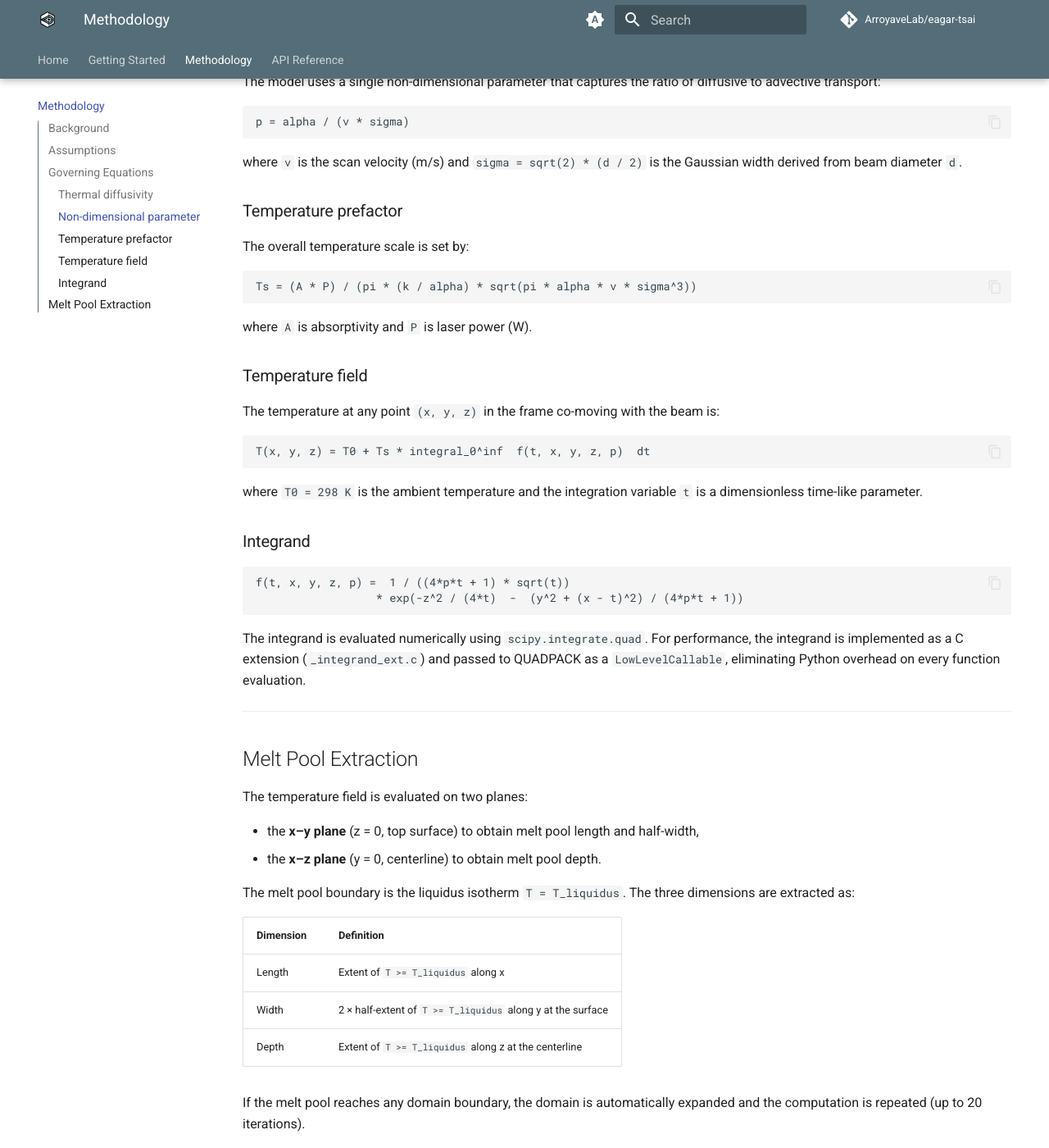
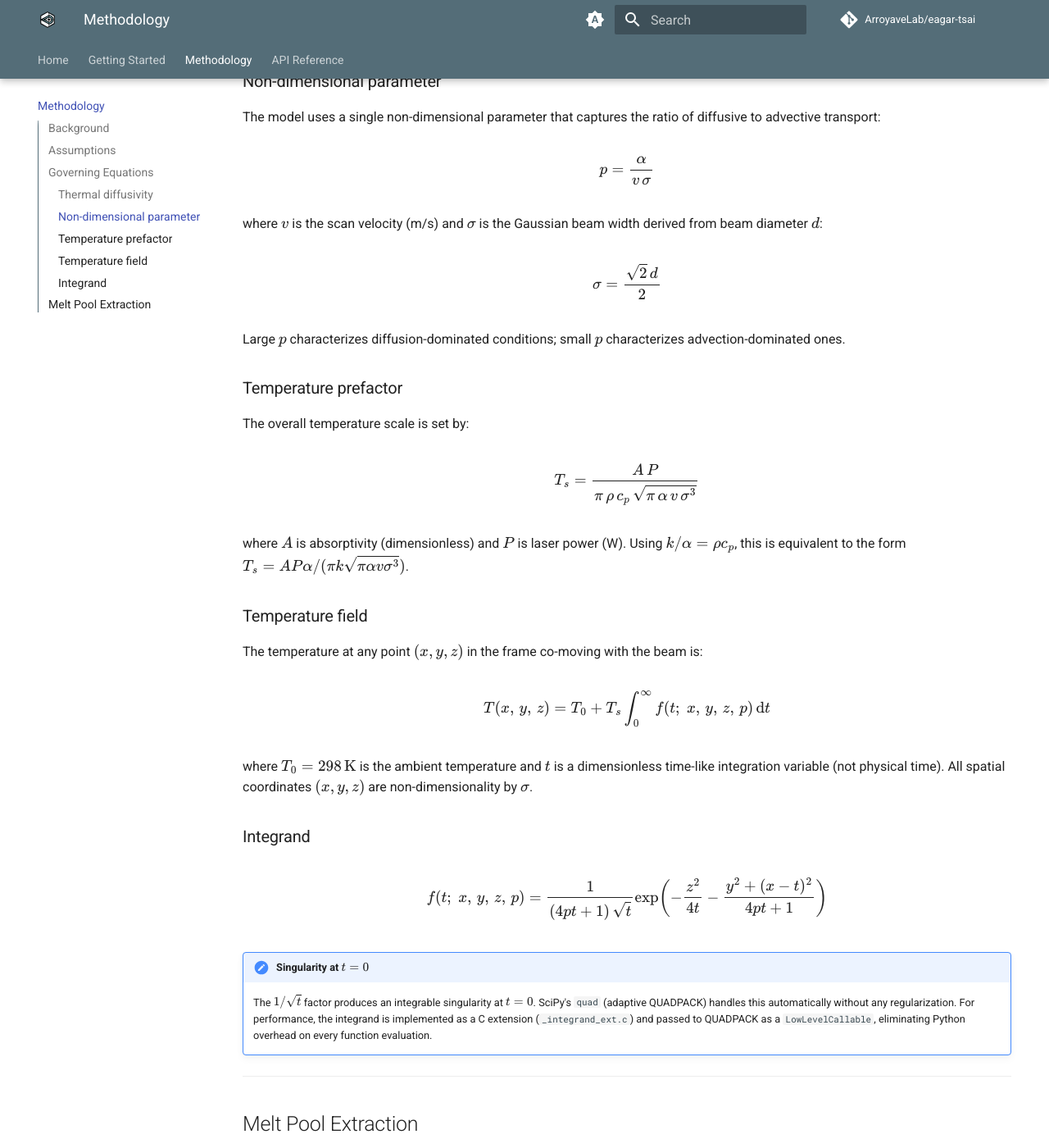
Before and after one commit to ArroyaveLab/eagar-tsai, an MkDocs documentation site: the page built from docs/methodology.md, in a window 1280 px wide and 1400 px high, scrolled down 1052 px. Shown: the whole window at 82% size. Built offline with MkDocs 1.6.1 and Material for MkDocs 9.7.7, drawn with Linux system fonts in a browser that asks for light colours; comment, search, counter and statistics services are not loaded; some of the changed text lies outside the part shown.

Commit message:
Update methodology documentation with LaTeX formatting for equations and add MathJax support

````diff
--- a/docs/methodology.md
+++ b/docs/methodology.md
@@ -6,7 +6,7 @@ The Eagar–Tsai model (1983) provides an analytical solution for the steady-sta
 
 **References:**
 
-- T. W. Eagar and N.-S. Tsai, "Temperature Fields Produced by Traveling Distributed Heat Sources," *Welding Journal (Research Supplement)*, December 1983, pp. 346-s–354-s.
+- T. W. Eagar and N.-S. Tsai, "Temperature Fields Produced by Traveling Distributed Heat Sources," *Welding Journal (Research Supplement)*, December 1983, pp. 346-s–354-s.
 - C integrand reformulation: Sasha Rubenchik, LLNL, 2015.
 
 ---
@@ -27,50 +27,56 @@ The Eagar–Tsai model (1983) provides an analytical solution for the steady-sta
 
 Material thermal diffusivity is computed from the three input properties:
 
-```
-alpha = k / (rho * cp)
-```
+$$
+\alpha = \frac{k}{\rho\, c_p}
+$$
 
-where `k` is thermal conductivity (W/(m·K)), `rho` is density (kg/m³), and `cp` is specific heat (J/(kg·K)).
+where $k$ is thermal conductivity (W/(m·K)), $\rho$ is density (kg/m³), and $c_p$ is specific heat (J/(kg·K)).
 
 ### Non-dimensional parameter
 
 The model uses a single non-dimensional parameter that captures the ratio of diffusive to advective transport:
 
-```
-p = alpha / (v * sigma)
-```
+$$
+p = \frac{\alpha}{v\,\sigma}
+$$
 
-where `v` is the scan velocity (m/s) and `sigma = sqrt(2) * (d / 2)` is the Gaussian width derived from beam diameter `d`.
+where $v$ is the scan velocity (m/s) and $\sigma$ is the Gaussian beam width derived from beam diameter $d$:
+
+$$
+\sigma = \frac{\sqrt{2}\,d}{2}
+$$
+
+Large $p$ characterizes diffusion-dominated conditions; small $p$ characterizes advection-dominated ones.
 
 ### Temperature prefactor
 
 The overall temperature scale is set by:
 
-```
-Ts = (A * P) / (pi * (k / alpha) * sqrt(pi * alpha * v * sigma^3))
-```
+$$
+T_s = \frac{A\,P}{\pi\,\rho\,c_p\,\sqrt{\pi\,\alpha\,v\,\sigma^3}}
+$$
 
-where `A` is absorptivity and `P` is laser power (W).
+where $A$ is absorptivity (dimensionless) and $P$ is laser power (W). Using $k/\alpha = \rho c_p$, this is equivalent to the form $T_s = A P \alpha / (\pi k \sqrt{\pi \alpha v \sigma^3})$.
 
 ### Temperature field
 
-The temperature at any point `(x, y, z)` in the frame co-moving with the beam is:
+The temperature at any point $(x, y, z)$ in the frame co-moving with the beam is:
 
-```
-T(x, y, z) = T0 + Ts * integral_0^inf  f(t, x, y, z, p)  dt
-```
+$$
+T(x,\,y,\,z) = T_0 + T_s \int_0^\infty f(t;\;x,\,y,\,z,\,p)\,\mathrm{d}t
+$$
 
-where `T0 = 298 K` is the ambient temperature and the integration variable `t` is a dimensionless time-like parameter.
+where $T_0 = 298\,\mathrm{K}$ is the ambient temperature and $t$ is a dimensionless time-like integration variable (not physical time). All spatial coordinates $(x, y, z)$ are non-dimensionality by $\sigma$.
 
 ### Integrand
 
-```
-f(t, x, y, z, p) =  1 / ((4*p*t + 1) * sqrt(t))
-                  * exp(-z^2 / (4*t)  -  (y^2 + (x - t)^2) / (4*p*t + 1))
-```
+$$
+f(t;\;x,\,y,\,z,\,p) = \frac{1}{(4pt+1)\,\sqrt{t}}\exp\!\left(-\frac{z^2}{4t} - \frac{y^2 + (x-t)^2}{4pt+1}\right)
+$$
 
-The integrand is evaluated numerically using `scipy.integrate.quad`. For performance, the integrand is implemented as a C extension (`_integrand_ext.c`) and passed to QUADPACK as a `LowLevelCallable`, eliminating Python overhead on every function evaluation.
+!!! note "Singularity at $t = 0$"
+    The $1/\sqrt{t}$ factor produces an integrable singularity at $t = 0$. SciPy's `quad` (adaptive QUADPACK) handles this automatically without any regularization. For performance, the integrand is implemented as a C extension (`_integrand_ext.c`) and passed to QUADPACK as a `LowLevelCallable`, eliminating Python overhead on every function evaluation.
 
 ---
 
@@ -78,15 +84,15 @@ The integrand is evaluated numerically using `scipy.integrate.quad`. For perform
 
 The temperature field is evaluated on two planes:
 
-- the **x–y plane** (z = 0, top surface) to obtain melt pool length and half-width,
-- the **x–z plane** (y = 0, centerline) to obtain melt pool depth.
+- the **x–y plane** (z = 0, top surface) to get melt pool length and half-width,
+- the **x–z plane** (y = 0, centerline) to get melt pool depth.
 
-The melt pool boundary is the liquidus isotherm `T = T_liquidus`. The three dimensions are extracted as:
+The melt pool boundary is the liquidus isotherm $T = T_\mathrm{liq}$. The three dimensions are extracted as:
 
 | Dimension | Definition |
 |-----------|-----------|
-| Length | Extent of `T >= T_liquidus` along x |
-| Width | 2 × half-extent of `T >= T_liquidus` along y at the surface |
-| Depth | Extent of `T >= T_liquidus` along z at the centerline |
+| Length | Extent of $T \geq T_\mathrm{liq}$ along $x$ |
+| Width | $2 \times$ half-extent of $T \geq T_\mathrm{liq}$ along $y$ at the surface |
+| Depth | Extent of $T \geq T_\mathrm{liq}$ along $z$ at the centerline |
 
 If the melt pool reaches any domain boundary, the domain is automatically expanded and the computation is repeated (up to 20 iterations).
--- a/mkdocs.yml
+++ b/mkdocs.yml
@@ -56,6 +56,12 @@ markdown_extensions:
       pygments_lang_class: true
   - pymdownx.tabbed:
       alternate_style: true
+  - pymdownx.arithmatex:
+      generic: true
+
+extra_javascript:
+  - javascripts/mathjax.js
+  - https://unpkg.com/mathjax@3/es5/tex-mml-chtml.js
 
 plugins:
   - search
````
